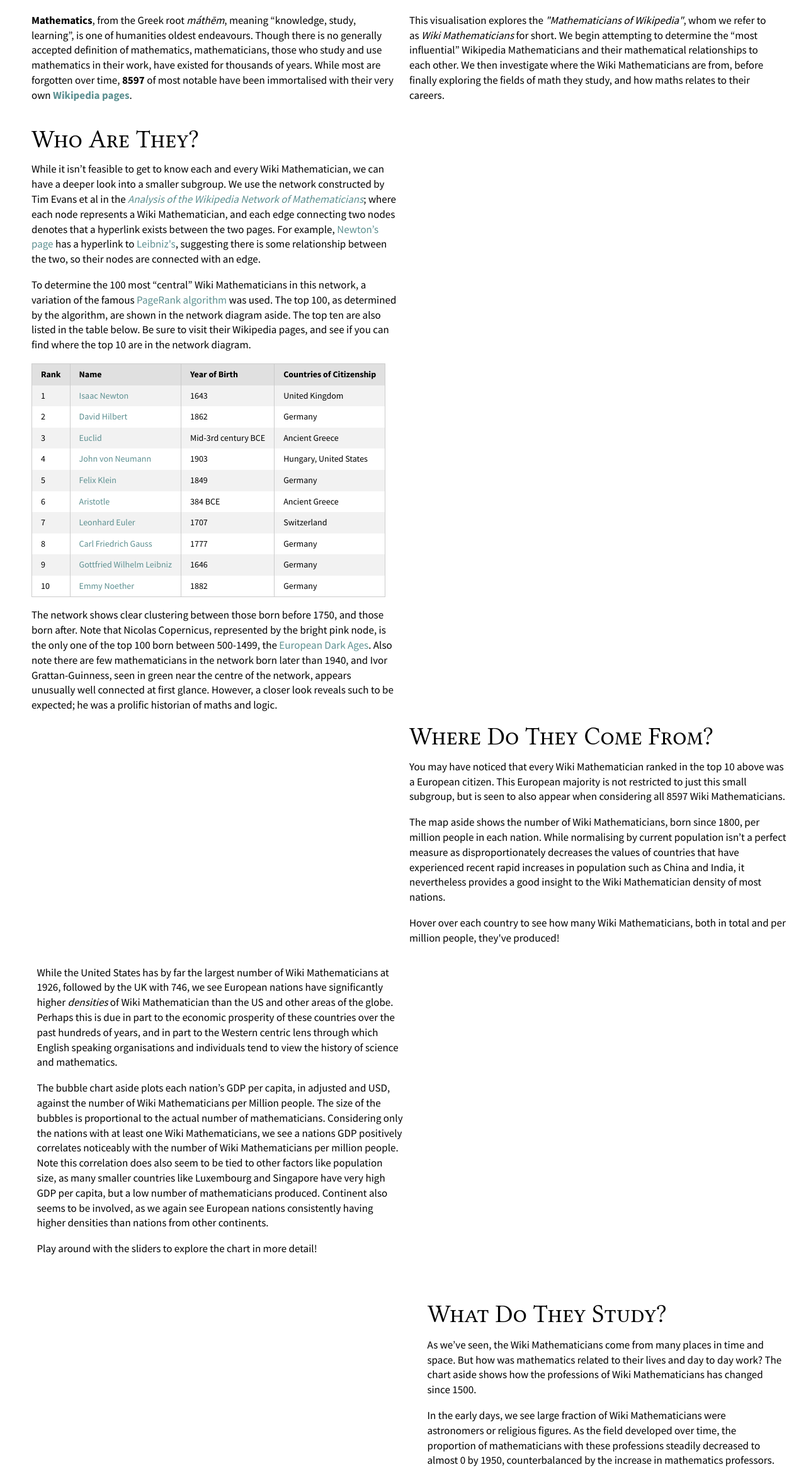
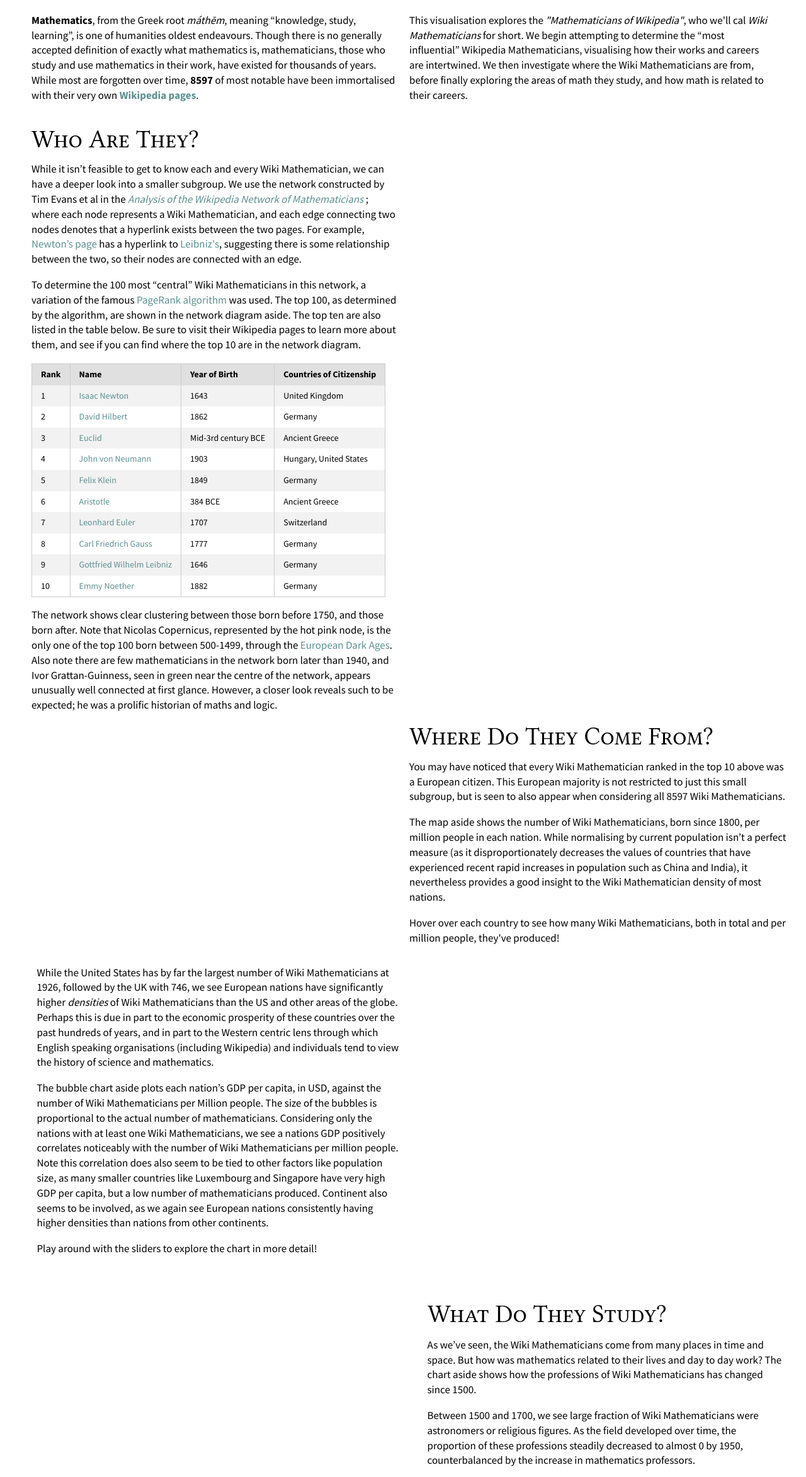
Before and after one commit to jackhiggins458/Wiki-Mathematicians, a plain HTML site: page docs/index.html in a window 1280 px wide. Shown: the part 130-2475 px from the top of the page at 63% size. Drawn offline with nearby package versions, Linux system fonts and the light colour scheme; a script that the page names is missing.

Commit message:
Fixed spelling mistakes.

```diff
--- a/docs/index.html
+++ b/docs/index.html
@@ -253,12 +253,12 @@
         <div class="pure-g">
             <div class="pure-u-1-2">
                 <div class="description description-left">
-                  <p><b>Mathematics</b>, from the Greek root <i>máthēm</i>, meaning “knowledge, study, learning”, is one of humanities oldest endeavours. Though there is no generally accepted definition of mathematics, mathematicians, those who study and use mathematics in their work, have existed for thousands of years. While most are forgotten over time, <b>8597</b> of most notable have been immortalised with their very own <a href="https://en.wikipedia.org/wiki/Lists_of_mathematicians" target="_blank"><b>Wikipedia pages</b></a>.</p>
+                  <p><b>Mathematics</b>, from the Greek root <i>máthēm</i>, meaning “knowledge, study, learning”, is one of humanities oldest endeavours. Though there is no generally accepted definition of exactly what mathematics is, mathematicians, those who study and use mathematics in their work, have existed for thousands of years. While most are forgotten over time, <b>8597</b> of most notable have been immortalised with their very own <a href="https://en.wikipedia.org/wiki/Lists_of_mathematicians" target="_blank"><b>Wikipedia pages</b></a>.</p>
                 </div>
             </div>
             <div class="pure-u-1-2">
                 <div class="description description-left">
-                    <p>This visualisation explores the <i>"Mathematicians of Wikipedia"</i>, whom we refer to as <i>Wiki Mathematicians</i> for short. We begin attempting to determine the “most influential” Wikipedia Mathematicians and their mathematical relationships to each other. We then investigate where the Wiki Mathematicians are from, before finally exploring the fields of math they study, and how maths relates to their careers.</p>
+                    <p>This visualisation explores the <i>"Mathematicians of Wikipedia"</i>, who we'll cal <i>Wiki Mathematicians</i> for short. We begin attempting to determine the “most influential” Wikipedia Mathematicians, visualising how their works and careers are intertwined. We then investigate where the Wiki Mathematicians are from, before finally exploring the areas of math they study, and how math is related to their careers.</p>
                 </div>
             </div>
         </div>
@@ -270,8 +270,8 @@
             <div class="pure-u-1-2">
                 <div class="description description-left">
                     <img src="./img/header1.png" alt="wikipedia-font" border="0">
-                    <p>While it isn’t feasible to get to know each and every Wiki Mathematician, we can have a deeper look into a smaller subgroup. We use the network constructed by Tim Evans et al in the <a href="https://www.researchgate.net/publication/331246426_Analysis_of_the_Wikipedia_Network_of_Mathematicians" target="_blank"><i>Analysis of the Wikipedia Network of Mathematicians</i></a>; where each node represents a Wiki Mathematician, and each edge connecting two nodes denotes that a hyperlink exists between the two pages. For example, <a href="https://en.wikipedia.org/wiki/Isaac_Newton" target="_blank"> Newton’s page </a> has a hyperlink to <a href="https://en.wikipedia.org/wiki/Gottfried_Wilhelm_Leibniz" target="_blank"> Leibniz's</a>, suggesting there is some relationship between the two, so their nodes are connected with an edge. </p>
-                    <p>To determine the 100 most “central” Wiki Mathematicians in this network, a variation of the famous <a href="https://en.wikipedia.org/wiki/PageRank" target="_blank">PageRank algorithm</a> was used. The top 100, as determined by the algorithm, are shown in the network diagram aside. The top ten are also listed in the table below. Be sure to visit their Wikipedia pages, and see if you can find where the top 10 are in the network diagram.</p>
+                    <p>While it isn’t feasible to get to know each and every Wiki Mathematician, we can have a deeper look into a smaller subgroup. We use the network constructed by Tim Evans et al in the <a href="https://www.researchgate.net/publication/331246426_Analysis_of_the_Wikipedia_Network_of_Mathematicians" target="_blank"><i>Analysis of the Wikipedia Network of Mathematicians</i></a> ; where each node represents a Wiki Mathematician, and each edge connecting two nodes denotes that a hyperlink exists between the two pages. For example, <a href="https://en.wikipedia.org/wiki/Isaac_Newton" target="_blank"> Newton’s page </a> has a hyperlink to <a href="https://en.wikipedia.org/wiki/Gottfried_Wilhelm_Leibniz" target="_blank"> Leibniz's</a>, suggesting there is some relationship between the two, so their nodes are connected with an edge. </p>
+                    <p>To determine the 100 most “central” Wiki Mathematicians in this network, a variation of the famous <a href="https://en.wikipedia.org/wiki/PageRank" target="_blank">PageRank algorithm</a> was used. The top 100, as determined by the algorithm, are shown in the network diagram aside. The top ten are also listed in the table below. Be sure to visit their Wikipedia pages to learn more about them, and see if you can find where the top 10 are in the network diagram.</p>
                     <table class="pure-table">
                             <thead>
                                 <tr>
@@ -344,7 +344,7 @@
                                 </tr>
                             </tbody>
                     </table>
-                    <p>The network shows clear clustering between those born before 1750, and those born after. Note that Nicolas Copernicus, represented by the bright pink node, is the only one of the top 100 born between 500-1499, the <a href="https://en.wikipedia.org/wiki/Dark_Ages_(historiography)" target="_blank">European Dark Ages</a>. Also note there are few mathematicians in the network born later than 1940, and Ivor Grattan-Guinness, seen in green near the centre of the network, appears unusually well connected at first glance. However, a closer look reveals such to be expected; he was a prolific historian of maths and logic. </p>
+                    <p>The network shows clear clustering between those born before 1750, and those born after. Note that Nicolas Copernicus, represented by the hot pink node, is the only one of the top 100 born between 500-1499, through the <a href="https://en.wikipedia.org/wiki/Dark_Ages_(historiography)" target="_blank">European Dark Ages</a>. Also note there are few mathematicians in the network born later than 1940, and Ivor Grattan-Guinness, seen in green near the centre of the network, appears unusually well connected at first glance. However, a closer look reveals such to be expected; he was a prolific historian of maths and logic. </p>
                 </div>
             </div>
           <div class="pure-u-1-2">
@@ -365,7 +365,7 @@
        <div class="pure-u-1-2">
           <img src="./img/header3.png" alt="wikipedia-font" border="0">
           <p>You may have noticed that every Wiki Mathematician ranked in the top 10 above was a European citizen. This European majority is not restricted to just this small subgroup, but is seen to also appear when considering all 8597 Wiki Mathematicians. </p>
-          <p>The map aside shows the number of Wiki Mathematicians, born since 1800, per million people in each nation.  While normalising by current population isn’t a perfect measure as disproportionately decreases the values of countries that have experienced recent rapid increases in population such as China and India, it nevertheless provides a good insight to the Wiki Mathematician density of most nations.</p>
+          <p>The map aside shows the number of Wiki Mathematicians, born since 1800, per million people in each nation.  While normalising by current population isn’t a perfect measure (as it disproportionately decreases the values of countries that have experienced recent rapid increases in population such as China and India), it nevertheless provides a good insight to the Wiki Mathematician density of most nations.</p>
           <p>Hover over each country to see how many Wiki Mathematicians, both in total and per million people, they've produced!</p>
          </div>
       </div>
@@ -375,8 +375,8 @@
     <div class="pure-g">
       <div class="pure-u-1-2 c">
          <div class="inside">
-           <p>While the United States has by far the largest number of Wiki Mathematicians at 1926, followed by the UK with 746, we see European nations have significantly higher <i>densities</i> of Wiki Mathematician than the US and other areas of the globe. Perhaps this is due in part to the economic prosperity of these countries over the past  hundreds of years, and in part to the Western centric lens through which English speaking organisations and individuals tend to view the history of science and mathematics.</p>
-           <p>The bubble chart aside plots each nation’s GDP per capita, in adjusted and USD, against the number of Wiki Mathematicians per Million people. The size of the bubbles is proportional to the actual number of mathematicians. Considering only the nations with at least one Wiki Mathematicians, we see a nations GDP positively correlates noticeably with the number of Wiki Mathematicians per million people. Note this correlation does also seem to be tied to other factors like population size, as many smaller countries like Luxembourg and Singapore have very high GDP per capita, but a low number of mathematicians produced. Continent also seems to be involved, as we again see European nations consistently having higher densities than nations from other continents.</p>
+           <p>While the United States has by far the largest number of Wiki Mathematicians at 1926, followed by the UK with 746, we see European nations have significantly higher <i>densities</i> of Wiki Mathematicians than the US and other areas of the globe. Perhaps this is due in part to the economic prosperity of these countries over the past  hundreds of years, and in part to the Western centric lens through which English speaking organisations (including Wikipedia) and individuals tend to view the history of science and mathematics.</p>
+           <p>The bubble chart aside plots each nation’s GDP per capita, in USD, against the number of Wiki Mathematicians per Million people. The size of the bubbles is proportional to the actual number of mathematicians. Considering only the nations with at least one Wiki Mathematicians, we see a nations GDP positively correlates noticeably with the number of Wiki Mathematicians per million people. Note this correlation does also seem to be tied to other factors like population size, as many smaller countries like Luxembourg and Singapore have very high GDP per capita, but a low number of mathematicians produced. Continent also seems to be involved, as we again see European nations consistently having higher densities than nations from other continents.</p>
            <p>Play around with the sliders to explore the chart in more detail!</p>
         </div>
       </div>
@@ -402,9 +402,9 @@
           <div class="inside">
           <img src="./img/header2.png" alt="wikipedia-font" border="0">
           <p>As we’ve seen, the Wiki Mathematicians come from many places in time and space. But how was mathematics related to their lives and day to day work? The chart aside shows how the professions of Wiki Mathematicians has changed since 1500.</p>
-          <p>In the early days, we see large fraction of Wiki Mathematicians were astronomers or religious figures. As the field developed over time, the proportion of mathematicians with these professions steadily decreased to almost 0 by 1950, counterbalanced by the increase in mathematics professors.</p>
+          <p>Between 1500 and 1700, we see large fraction of Wiki Mathematicians were astronomers or religious figures. As the field developed over time, the proportion of these professions steadily decreased to almost 0 by 1950, counterbalanced by the increase in mathematics professors.</p>
           <p>Since the advent of the field in the late 1800s, computer scientists have been making up an increasing proportion of Wiki Mathematicians. Note also a large, but decreasing, proportion of Wiki mathematicians work in unrelated fields, as shown by the humanities related and other categories. These include professions such as philosopher, economist, writer, politician and educator.</p>
-          <p>Shift click the legend to highlight professions of interest!</p>
+          <p>Shift-click the legend to highlight professions of interest!</p>
           </div>
         </div>
       </div>
@@ -416,7 +416,7 @@
       <div class="pure-u-1-2 c">
         <div class="description description-left">
           <div class="inside">
-            <p>While mathematics is a diverse and interdisciplinary field in which it is difficult to clearly demarcate different areas of study, we roughly divide studies into 9 <i>“areas of math”</i>. These areas, and the proportion of Wiki Mathematicians who study them, are shown in the chart aside. You can read more about the areas of mathematics on Wikipedia <a href="https://en.wikipedia.org/wiki/Areas_of_mathematics" target="_blank">here</a>.</p>
+            <p>While mathematics is a diverse and interdisciplinary field in which it is difficult to clearly demarcate different areas of study, we can roughly divide the field into 9 <i>“areas of math”</i>. These areas, and the proportion of Wiki Mathematicians who study them, are shown in the chart aside. You can read more about the areas of mathematics on Wikipedia <a href="https://en.wikipedia.org/wiki/Areas_of_mathematics" target="_blank">here</a>.</p>
             <p>Mathematical analysis, the branch that focuses on change through topics like limits, differentiation and infinite series, is the most popular among Wiki Mathematicians, with 20% specialising in the area, followed closely by applied maths at 18%. The foundations of math and algebra are the lowest of the main areas, at 8% and 6% respectively. While not specifically an area of study, the other category includes the history of maths, recreational maths, math used for art, and mathematics education, and is the lowest overall with only 1% of Wiki Mathematicians specialising in these areas.</p>
           </div>
         </div>
@@ -438,9 +438,9 @@
       </div>
       <div class="pure-u-1-2 c">
           <div class="inside" style="padding-right:20px">
-            <p>But, is the distribution of the most highly recognised mathematicians similar to the one seen above?  The <a href="https://en.wikipedia.org/wiki/Fields_Medal" target="_blank">Fields Medal</a>, first awarded in 1936, is generally regarded as the most prestigious award in mathematics, and has been described as the mathematician’s Nobel Prize. The chart aside shows the proportion of areas studied by Wiki Mathematicians who have won Fields Medals, plotting them relative to the proportions in the previous chart. </p>
-            <p>It appears that geometry is by far the most hottest field among Fields Medalists, with 25% of them studying the are, 10% more than the rate amongst all Wiki Mathematicians. Topology also sees a large increase of 5%. The study of the foundations of math and of discrete math seem least likely to be recognised with a Fields medal, with 1% and 3% of medalists studying these areas respectively. Applied math also sees a large decrease.</p>
-            <p>While there is much more to explore in these datasets, we end this visualisation here. Thank you for taking the time to view this, and I hope you've learnt something new!</p>
+            <p>But, is the distribution of the most distinguished mathematicians similar to the one seen above?  The <a href="https://en.wikipedia.org/wiki/Fields_Medal" target="_blank">Fields Medal</a>, first awarded in 1936, is generally regarded as the most prestigious award in mathematics, and has been described as the mathematician’s Nobel Prize. The chart aside shows the proportion of Wiki Mathematicians Fields medalists that have worked in each area, plotting them relative to the proportions in the previous chart. </p>
+            <p>It appears that geometry is by far the most common field studied by Fields Medalists, with 25% of them studying the area, 10% more than the rate amongst all Wiki Mathematicians. Topology also sees a large increase of 5%. The study of the foundations of math and of discrete math seem least likely to be recognised with a Fields medal, with 1% and 3% of medalists studying these areas respectively. Applied math also sees a large decrease.</p>
+            <p>While there is much more to explore in these datasets, we end this exploration here. Thank you for taking the time engage with this, and I hope you've learnt something new.</p>
 	  </div>
       </div>
     </div>
```
